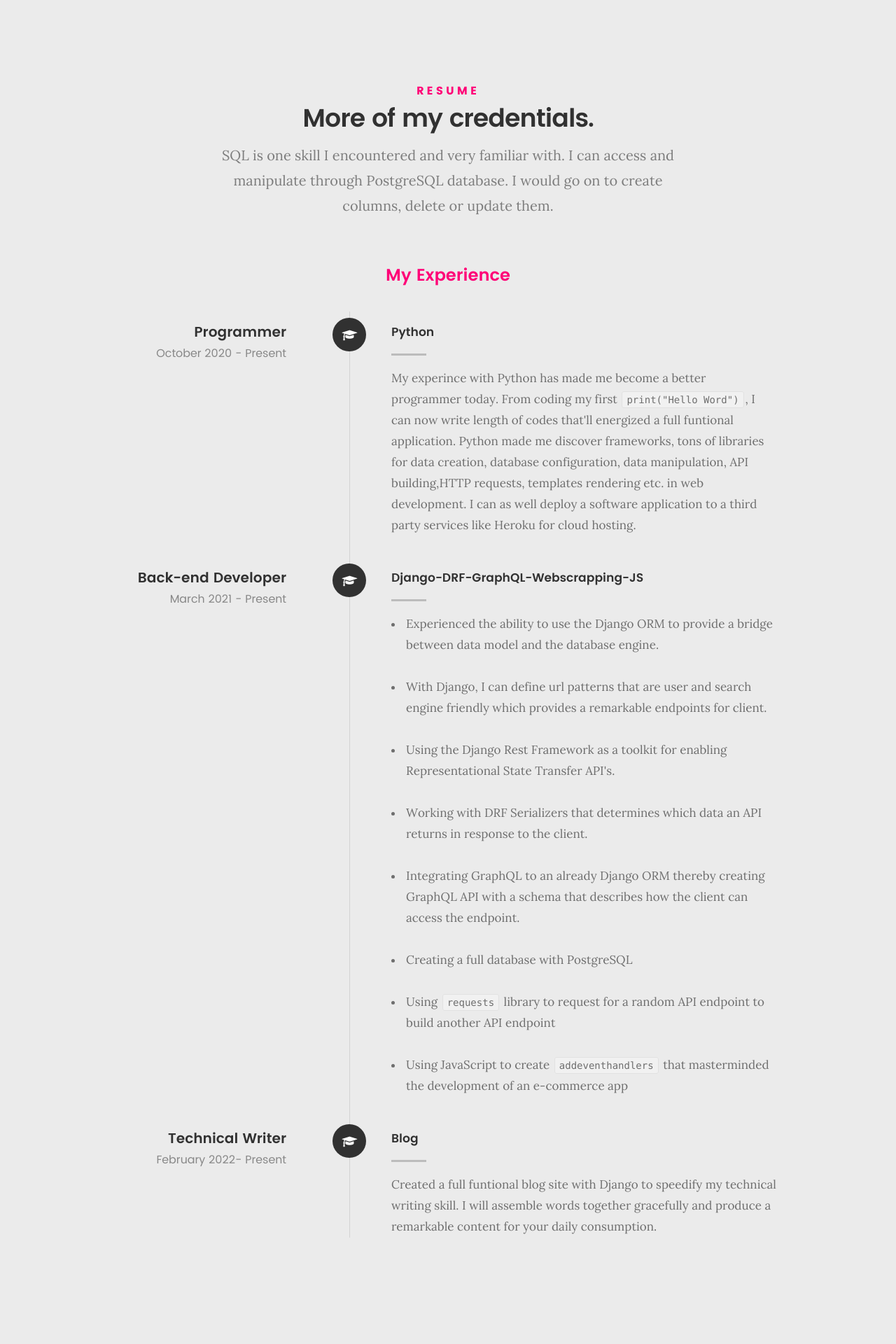
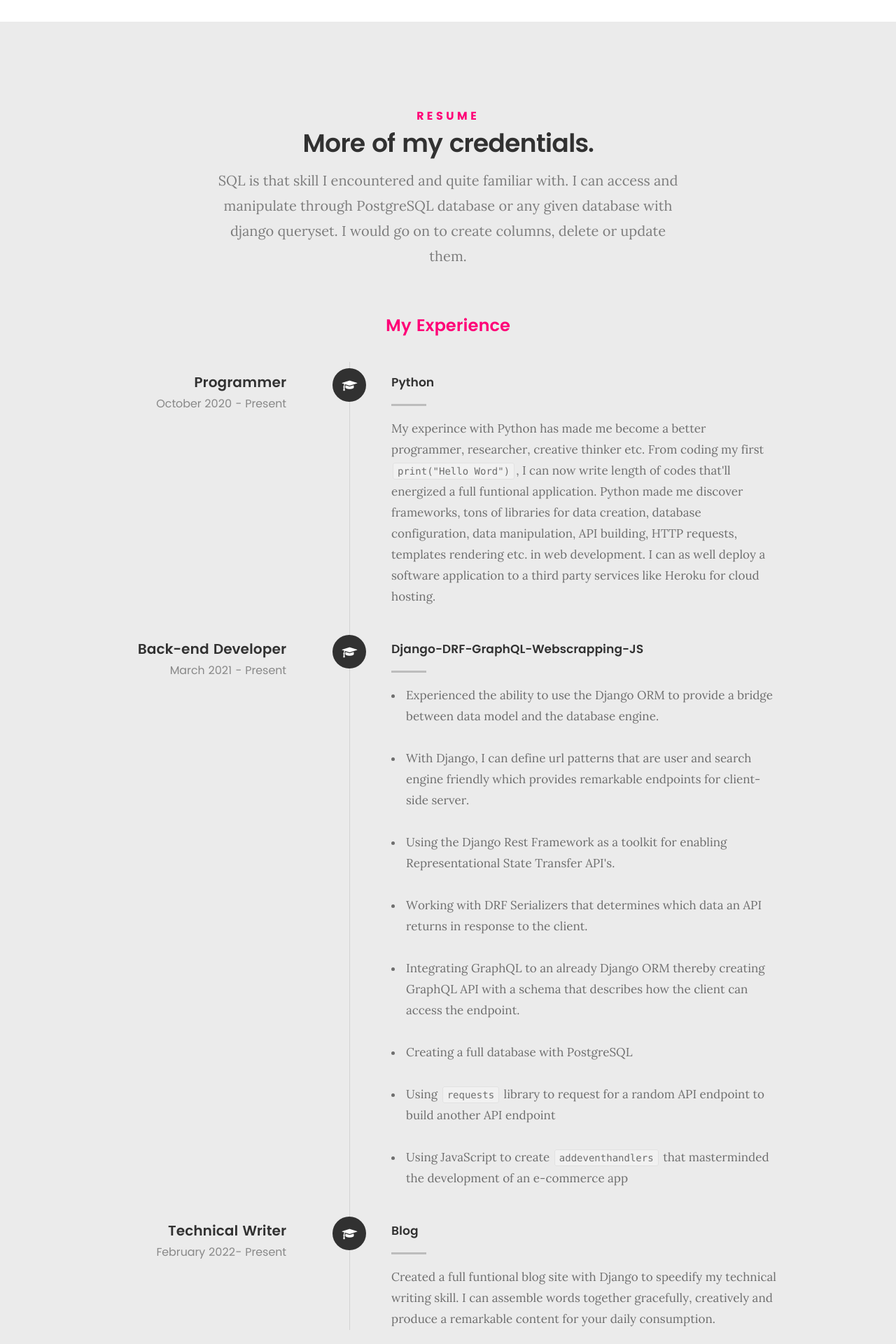
Before and after one commit to sylucck/resume, a Django app: page / in a window 1280 px wide. Shown: the part 2200-4120 px from the top of the page at 70% size. Run offline with Django 3.2, Linux system fonts and the light colour scheme; some web fonts are replaced.

Commit message:
more commit

```diff
--- a/resume_app/templates/index.html
+++ b/resume_app/templates/index.html
@@ -79,7 +79,8 @@
 
 	   			<p class="intro-position">
 	   				<span>Backend-end Developer</span>
-	   				<span>Technical Writer</span>
+	   				<span>Django Enthusiast</span>
+					<span>Technical Writer</span>
 	   			</p>
 
 	   			<a class="button stroke smoothscroll" href="#about" title="">More About Me</a>
@@ -114,7 +115,7 @@
 
    				<img src="{% static 'images/sylucck.jpg' %}" alt="Profile Picture">
 
-   				<p class="lead">Hey! I'm Sylvester, a backend developer, a Pythonista- to and fro. I'm that easy-going dude obsessed with code quality, proficiency and readabilty. I definitely work for a better and faster result. And Yes, I love playing with the API's. I work remotely and efficiently to serve you better. Get in touch let's crack that software extensively building an API that communicates ASAP with a given database.</p>
+   				<p class="lead">Hey! I'm Sylvester, a backend developer, a Pythonista- to and fro. I'm that easy-going dude obsessed with code quality, proficiency and readabilty. I definitely work for a better and problem solving result. I love playing with the API's. I love working with the databases. I work remotely and efficiently to serve a better backend technology. Get in touch, let's crack that software extensively building an API that communicates ASAP with a given database- definitely my goal.</p>
    			</div>
 
    		</div>
@@ -218,7 +219,7 @@
    			<h5>Resume</h5>
    			<h1>More of my credentials.</h1>
 
-   			<p class="lead">SQL is one skill I encountered and very familiar with. I can access and manipulate through PostgreSQL database. I would go on to create columns, delete or update them.</p>
+   			<p class="lead">SQL is that skill I encountered and quite familiar with. I can access and manipulate through PostgreSQL database or any given database with django queryset. I would go on to create columns, delete or update them.</p>
 
    		</div>
    	</div> <!-- /section-intro-->
@@ -248,7 +249,7 @@
 
 	   				<div class="timeline-content">
 	   					<h4>Python</h4>
-	   					<p>My experince with Python has made me become a better programmer today. From coding my first <code>print("Hello Word")</code>, I can now write length of codes that'll energized a full funtional application. Python made me discover frameworks, tons of libraries for data creation, database configuration, data manipulation, API building,HTTP requests, templates rendering etc. in web development. I can as well deploy a software application to a third party services like Heroku for cloud hosting. </p>
+	   					<p>My experince with Python has made me become a better programmer, researcher, creative thinker etc. From coding my first <code>print("Hello Word")</code>, I can now write length of codes that'll energized a full funtional application. Python made me discover frameworks, tons of libraries for data creation, database configuration, data manipulation, API building, HTTP requests, templates rendering etc. in web development. I can as well deploy a software application to a third party services like Heroku for cloud hosting. </p>
 	   				</div>
 
 	   			</div> <!-- /timeline-block -->
@@ -268,7 +269,7 @@
 	   					<h4>Django-DRF-GraphQL-Webscrapping-JS</h4>
 						<ul>
 	   					<li><p>Experienced the ability to use the Django ORM to provide a bridge between data model and the database engine.</p></li>
-						<li><p>With Django, I can define url patterns that are user and search engine friendly which provides a remarkable endpoints for client.</p></li>
+						<li><p>With Django, I can define url patterns that are user and search engine friendly which provides remarkable endpoints for client-side server.</p></li>
 						<li><p>Using the Django Rest Framework as a toolkit for enabling Representational State Transfer API's.</p></li>
 						<li><p>Working with DRF Serializers that determines which data an API returns in response to the client.</p></li>
 						<li><p>Integrating GraphQL to an already Django ORM thereby creating GraphQL API with a schema that describes how the client can access the endpoint.</p></li>
@@ -293,7 +294,7 @@
 
 	   				<div class="timeline-content">
 	   					<h4>Blog</h4>
-	   					<p>Created a full funtional blog site with Django to speedify my technical writing skill. I will assemble words together gracefully and produce a remarkable content for your daily consumption.</p>
+	   					<p>Created a full funtional blog site with Django to speedify my technical writing skill. I can assemble words together gracefully, creatively and produce a remarkable content for your daily consumption.</p>
 	   				</div>
 
 	   			</div> <!-- /timeline-block -->
@@ -319,7 +320,7 @@
    			<h5>Portfolio</h5>
    			<h1>Check Out Some of My Works.</h1>
 
-   			<p class="lead">Lorem ipsum Do commodo in proident enim in dolor cupidatat adipisicing dolore officia nisi aliqua incididunt Ut veniam lorem ipsum Consectetur ut in in eu do.</p>
+   			<p class="lead">These are few of my projects</p>
 
    		</div>
    	</div> <!-- /section-intro-->
@@ -602,7 +606,7 @@
    			<h5>Services</h5>
    			<h1>What Can I Do For You?</h1>
 
-   			<p class="lead">Lorem ipsum Do commodo in proident enim in dolor cupidatat adipisicing dolore officia nisi aliqua incididunt Ut veniam lorem ipsum Consectetur ut in in eu do.</p>
+   			<p class="lead">Here are the services I render.</p>
 
    		</div>
    	</div> <!-- /section-intro -->
@@ -617,9 +621,9 @@
 
 	            <div class="service-content">
 
-	            	 <h3>Webdesign</h3>
+	            	 <h3>Web Scrapping</h3>
 
-		            <p class="desc">Sed ut perspiciatis unde omnis iste natus error sit voluptatem accusantium doloremque laudantium, totam rem aperiam, eaque ipsa quae ab illo inventore veritatis et quasi architecto beatae vitae dicta sunt explicabo. Nemo enim ipsam voluptatem quia voluptas sit aspernatur aut odit aut fugit.
+		            <p class="desc">I have written couple of projects that can requests and parse data structure in an API endpoint and consume data in order to create an alternative API.
 	         		</p>
 
 	         	</div>
@@ -634,7 +638,7 @@
 
 	            	<h3>Web Development</h3>
 
-		            <p class="desc">Sed ut perspiciatis unde omnis iste natus error sit voluptatem accusantium doloremque laudantium, totam rem aperiam, eaque ipsa quae ab illo inventore veritatis et quasi architecto beatae vitae dicta sunt explicabo. Nemo enim ipsam voluptatem quia voluptas sit aspernatur aut odit aut fugit.
+		            <p class="desc">With the experience of Django, I can create a full functional software application paying so much attention to the ORM, APIs, databases, Third Party Services and Infrastructures.
 	         		</p>
 
 	            </div>
@@ -647,9 +651,9 @@
 
 	            <div class="service-content">
 
-	            	<h3>Branding</h3>
+	            	<h3>Technical Writer</h3>
 
-		            <p class="desc">Sed ut perspiciatis unde omnis iste natus error sit voluptatem accusantium doloremque laudantium, totam rem aperiam, eaque ipsa quae ab illo inventore veritatis et quasi architecto beatae vitae dicta sunt explicabo. Nemo enim ipsam voluptatem quia voluptas sit aspernatur aut odit aut fugit.
+		            <p class="desc">I know my capability. I know I can deliver top notch content based on a given area- Technology and otherwise.
 	        			</p>
 
 	            </div>
@@ -720,15 +726,15 @@
 					<div class="bgrid stat">
 
 						<div class="icon-part">
-							<i class="icon-pencil-ruler"></i>
+							<i class="icon-window"></i>
 						</div>
 
 						<h3 class="stat-count">
-							1500
+							1600
 						</h3>
 
 						<h5 class="stat-title">
-							Projects Completed
+							Coding
 						</h5>
 
 					</div> <!-- /stat -->
```
Also changed, not shown: other parts of resume_app/templates/index.html (+24 -19 lines).
